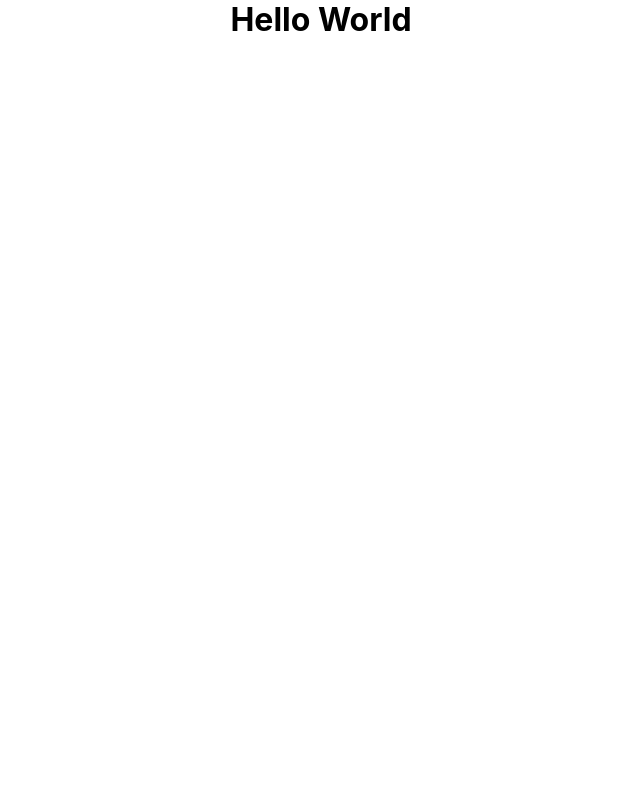
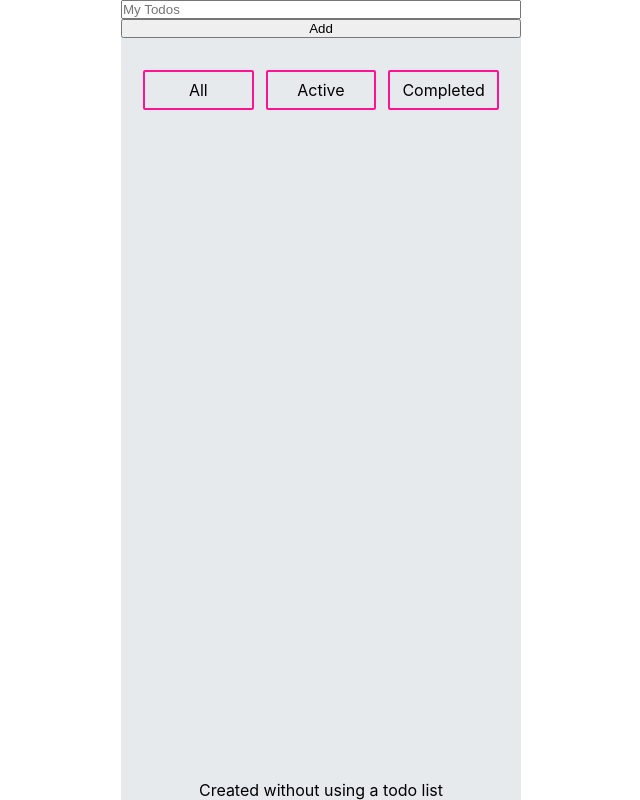
Before and after one commit to PulexIrritans/ToDo-List, a React (Create React App) app: page / in a window 1280 px wide. Shown: the whole page, without its empty margins (319-959 px from the left). Built offline with nearby package versions, Linux system fonts and the light colour scheme.

Commit message:
add must have features and basic style

```diff
--- a/src/App.css
+++ b/src/App.css
@@ -7,5 +7,63 @@
 }
 
 .App {
+  height: 800px;
+  width: 400px;
+  margin: auto;
+  background-color: rgb(231, 234, 236);
   text-align: center;
+  display: flex;
+  flex-direction: column;
 }
+
+.header {
+  display: flex;
+  justify-content: space-around;
+}
+
+.Main {
+  flex: 1 0 auto;
+  padding: 2rem 1rem;
+}
+
+.Filter-ul {
+  display: flex;
+  list-style-type: none;
+  justify-content: space-around;
+  margin-bottom: 2rem;
+}
+
+.Filter-li {
+  width: 30%;
+  padding: 0.5rem 0;
+  border-radius: 2px;
+  border: 2px solid deeppink;
+}
+
+.Filter-li:hover {
+  background-color: deeppink;
+  cursor: pointer;
+}
+
+.Todo-ul {
+  display: flex;
+  flex-direction: column;
+  gap: 10px;
+
+}
+
+.Todo-li {
+  display: flex;
+  justify-content: space-between;
+
+}
+
+
+
+.On {
+  background-color: green;
+}
+
+.Off {
+  background-color: grey;
+}
--- a/src/App.js
+++ /dev/null
@@ -1,11 +0,0 @@
-import "./App.css";
-
-function App() {
-  return (
-    <div className="App">
-      <h1>Hello World</h1>
-    </div>
-  );
-}
-
-export default App;
--- /dev/null
+++ b/src/App.jsx
@@ -0,0 +1,58 @@
+import "./App.css";
+import Header from './Components/Header';
+import Footer from './Components/Footer';
+import ToDoItem from "./Components/ToDoItem";
+import Filter from "./Components/Filter";
+import React, { useState } from 'react';
+
+function App() {
+
+  const [items, setItems] = useState([]);
+  const [filter, setFilter] = useState([{name: "All", status: "On"}, {name: "Active", status: "Off"}, {name: "Completed", status: "Off"}]);
+
+  const remove = (number) => {
+    const newItems = items.filter((item, index) => index !== number)
+    setItems(newItems)
+  }
+
+  const add = (todo) => {
+    const newItems = [...items]
+    newItems.push(todo)
+    setItems(newItems)
+  }
+
+  const toggleStatus = (number) => {
+    const newItems = [...items]
+    newItems[number].status === "PENDING" ? newItems[number].status = "COMPLETED" : newItems[number].status = "PENDING"
+    setItems(newItems)
+  }
+
+  const showfilter = (number) => {
+    const newfilter = [...filter]
+    newfilter.forEach((item) => item.status = "Off")
+    newfilter[number].status = "On"
+    setFilter(newfilter)
+
+
+
+
+
+    //const newItems = items.filter((index) => index !== number)
+
+  }
+
+  return (
+    <div className="App">
+      <Header add={add} className="header"/>
+      <main className="Main">
+        <Filter filter={filter} showfilter={showfilter} className="Filter"/>
+        <ul className="Todo-ul">
+          {items.map((item, index) => (<li className="Todo-li" key={index}><ToDoItem text={item.text} status={item.status} remove={() => remove(index)} toggleStatus={() => toggleStatus(index)}/></li>))}
+        </ul>
+      </main>
+      <Footer className="footer"/>
+    </div>
+  );
+}
+
+export default App;
--- /dev/null
+++ b/src/Components/Filter.jsx
@@ -0,0 +1,9 @@
+const Filter = ({ filter, showfilter }) => {
+return (
+<ul className="Filter-ul">
+    {filter.map((item,index) =>(<li key={index} className="Filter-li ${item.status}" onClick={() => showfilter(index)}>{item.name}</li>))}
+</ul>
+)
+}
+
+export default Filter
--- /dev/null
+++ b/src/Components/Footer.jsx
@@ -0,0 +1,7 @@
+const Footer = () => {
+    return (
+        <p>Created without using a todo list</p>
+    )
+}
+
+export default Footer
--- /dev/null
+++ b/src/Components/Header.jsx
@@ -0,0 +1,21 @@
+import React, { useState } from 'react';
+
+const Header = ({ add }) => {
+    const [newTodo, setNewTodo] = useState({text:"", status:"PENDING"})
+
+    const handleInput = (event) => {
+        const input = {...newTodo}
+        input.text = event.target.value;
+        setNewTodo(input)
+    }
+
+    return (
+        <>
+            <input onInput={handleInput} type="text" name="" id="" placeholder="My Todos"/>
+            <button onClick={() => add(newTodo)}>Add</button>
+
+        </>
+    )
+}
+
+export default Header
--- /dev/null
+++ b/src/Components/ToDoItem.jsx
@@ -0,0 +1,11 @@
+const ToDoItem = ({ text, remove, toggleStatus, status }) => {
+    return (
+        <>
+        <button onClick={remove}>X</button>
+        <p>{text}</p>
+        <button onClick={toggleStatus}>{status}</button>
+        </>
+    )
+}
+
+export default ToDoItem
--- a/src/index.css
+++ b/src/index.css
@@ -5,6 +5,11 @@ body {
     sans-serif;
   -webkit-font-smoothing: antialiased;
   -moz-osx-font-smoothing: grayscale;
+  height: 100vh;
+  display: flex;
+  flex-direction: column;
+  justify-content: center;
+  align-items: center;
 }
 
 code {
```
Also changed, not shown: src/index.jsx (renamed from src/index.js).
